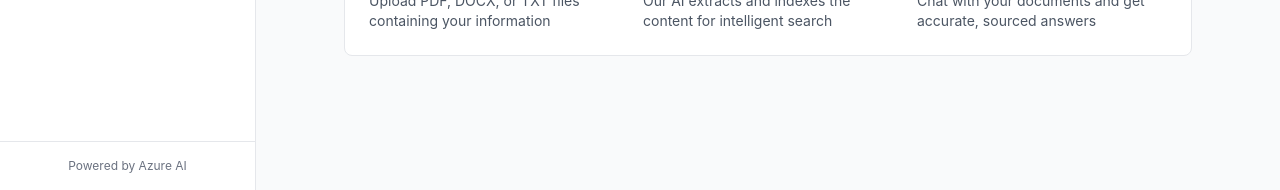
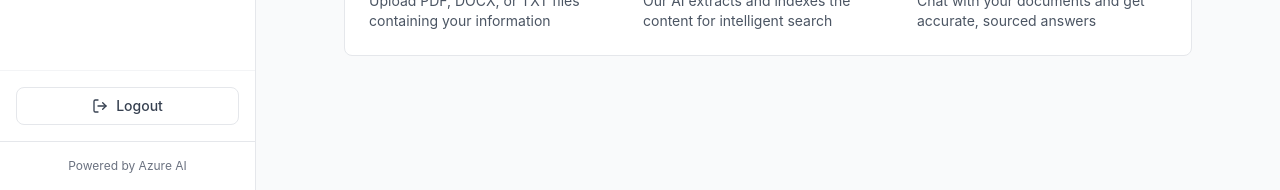
Before and after one commit to jiman93/DocumentRAG-Azure, a React (Vite) app in the folder frontend-react/: page / in a window 1280 px wide. Shown: the part 610-800 px from the top of the page. Built offline with nearby package versions, Linux system fonts and the light colour scheme; no server answers; sample sign-in values are in the browser's storage.

Commit message:
Add logout control to frontend layout

```diff
--- a/frontend-react/src/components/Layout/index.tsx
+++ b/frontend-react/src/components/Layout/index.tsx
@@ -1,18 +1,27 @@
-import { Link, useLocation, Outlet } from 'react-router-dom';
-import { FileText, MessageSquare, Upload, Menu } from 'lucide-react';
-import { useState } from 'react';
+import { Link, useLocation, Outlet, useNavigate } from "react-router-dom";
+import { FileText, MessageSquare, Upload, Menu, LogOut } from "lucide-react";
+import { useState } from "react";
+import { useAuth } from "../../contexts/AuthContext";
 
 export default function Layout() {
   const [sidebarOpen, setSidebarOpen] = useState(false);
   const location = useLocation();
+  const navigate = useNavigate();
+  const { logout } = useAuth();
 
   const navigation = [
-    { name: 'Upload', href: '/', icon: Upload },
-    { name: 'Documents', href: '/documents', icon: FileText },
-    { name: 'Chat', href: '/chat', icon: MessageSquare },
+    { name: "Upload", href: "/", icon: Upload },
+    { name: "Documents", href: "/documents", icon: FileText },
+    { name: "Chat", href: "/chat", icon: MessageSquare },
   ];
 
   const isActive = (path: string) => location.pathname === path;
+
+  const handleLogout = () => {
+    logout();
+    setSidebarOpen(false);
+    navigate("/login", { replace: true });
+  };
 
   return (
     <div className="h-screen flex overflow-hidden bg-gray-100">
@@ -28,17 +37,14 @@ export default function Layout() {
       <div
         className={`
           fixed inset-y-0 left-0 z-30 w-64 bg-white border-r border-gray-200 transform transition-transform duration-300 ease-in-out lg:translate-x-0 lg:static
-          ${sidebarOpen ? 'translate-x-0' : '-translate-x-full'}
+          ${sidebarOpen ? "translate-x-0" : "-translate-x-full"}
         `}
       >
         <div className="h-full flex flex-col">
           {/* Logo */}
           <div className="flex items-center justify-between h-16 px-6 border-b border-gray-200">
             <h1 className="text-xl font-bold text-gray-800">Document RAG</h1>
-            <button
-              className="lg:hidden"
-              onClick={() => setSidebarOpen(false)}
-            >
+            <button className="lg:hidden" onClick={() => setSidebarOpen(false)}>
               <Menu className="h-6 w-6" />
             </button>
           </div>
@@ -54,11 +60,7 @@ export default function Layout() {
                   to={item.href}
                   className={`
                     flex items-center px-4 py-3 text-sm font-medium rounded-lg transition-colors
-                    ${
-                      active
-                        ? 'bg-primary-50 text-primary-700'
-                        : 'text-gray-700 hover:bg-gray-100'
-                    }
+                    ${active ? "bg-primary-50 text-primary-700" : "text-gray-700 hover:bg-gray-100"}
                   `}
                   onClick={() => setSidebarOpen(false)}
                 >
@@ -69,11 +71,21 @@ export default function Layout() {
             })}
           </nav>
 
+          {/* Logout */}
+          <div className="px-4 pb-4 border-t border-gray-100">
+            <button
+              type="button"
+              onClick={handleLogout}
+              className="mt-4 w-full flex items-center justify-center gap-2 rounded-lg border border-gray-200 bg-white px-4 py-2 text-sm font-medium text-gray-700 transition-colors hover:bg-gray-100 focus:outline-none focus:ring-2 focus:ring-gray-300 focus:ring-offset-2"
+            >
+              <LogOut className="h-4 w-4" />
+              Logout
+            </button>
+          </div>
+
           {/* Footer */}
           <div className="p-4 border-t border-gray-200">
-            <p className="text-xs text-gray-500 text-center">
-              Powered by Azure AI
-            </p>
+            <p className="text-xs text-gray-500 text-center">Powered by Azure AI</p>
           </div>
         </div>
       </div>
@@ -82,14 +94,11 @@ export default function Layout() {
       <div className="flex-1 flex flex-col overflow-hidden">
         {/* Top bar */}
         <header className="bg-white border-b border-gray-200 h-16 flex items-center px-4 lg:px-6">
-          <button
-            className="lg:hidden mr-4"
-            onClick={() => setSidebarOpen(true)}
-          >
+          <button className="lg:hidden mr-4" onClick={() => setSidebarOpen(true)}>
             <Menu className="h-6 w-6" />
           </button>
           <h2 className="text-lg font-semibold text-gray-800">
-            {navigation.find((item) => isActive(item.href))?.name || 'Document RAG'}
+            {navigation.find((item) => isActive(item.href))?.name || "Document RAG"}
           </h2>
         </header>
 
```
